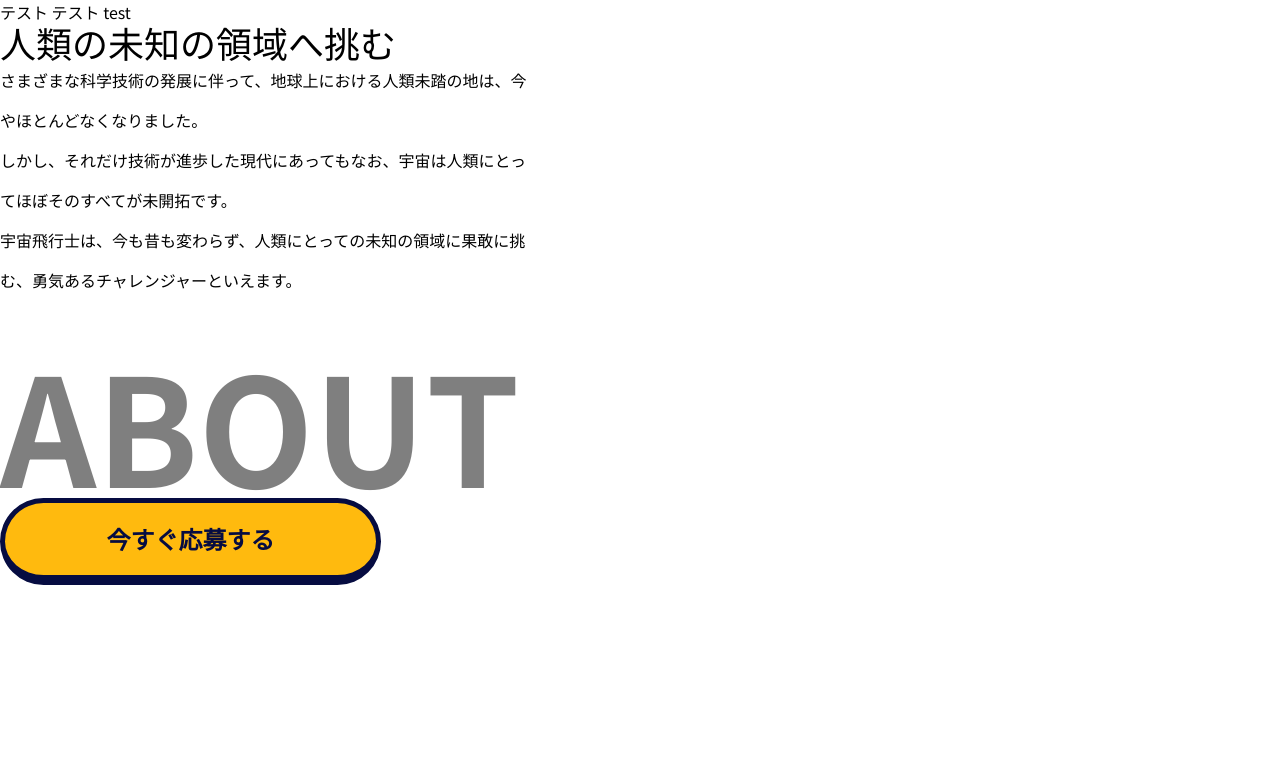
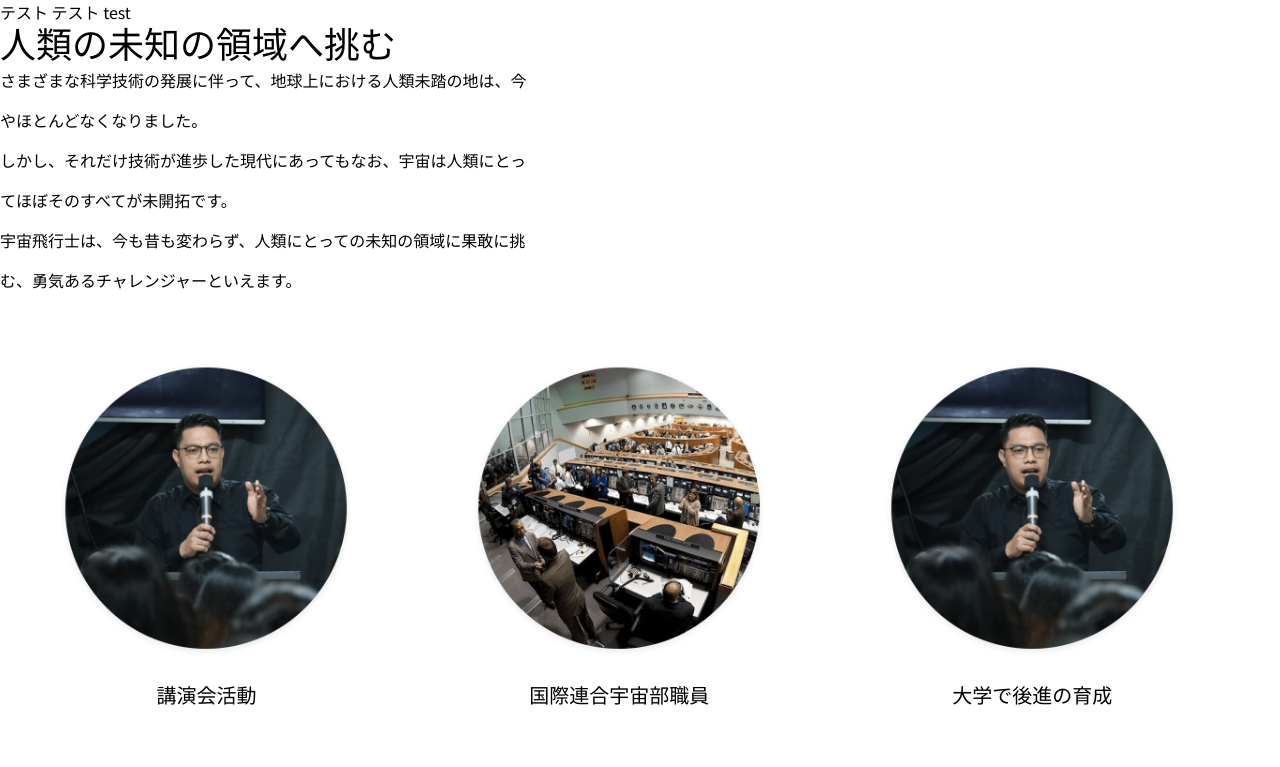
Before and after one commit to YoshitakaKurahashi/noza_yoshitaka, a website: page index.html in a window 1280 px wide. Shown: the top 767 px of the page. Drawn offline with nearby package versions, Linux system fonts and the light colour scheme.

Commit message:
careerコンテンツ作成2021//11/13

```diff
--- a/index.html
+++ b/index.html
@@ -49,21 +49,21 @@
     <ul class="career-contents">
       <li class="career-content">
         <div class="career-content__img">
-          <img src="" alt="">
+          <img src="/assets/images/common/career-img-1.png" alt="">
         </div><!-- /.career-content__img -->
-        <div class="career-content__title"></div><!-- /.career-content__title -->
+        <div class="career-content__title">講演会活動</div><!-- /.career-content__title -->
       </li><!-- /.career-content -->
       <li class="career-content">
         <div class="career-content__img">
-          <img src="" alt="">
+          <img src="/assets/images/common/career-img-2.png" alt="">
         </div><!-- /.career-content__img -->
-        <div class="career-content__title"></div><!-- /.career-content__title -->
+        <div class="career-content__title">国際連合宇宙部職員</div><!-- /.career-content__title -->
       </li><!-- /.career-content -->
       <li class="career-content">
         <div class="career-content__img">
-          <img src="" alt="">
+          <img src="/assets/images/common/career-img-1.png" alt="">
         </div><!-- /.career-content__img -->
-        <div class="career-content__title"></div><!-- /.career-content__title -->
+        <div class="career-content__title">大学で後進の育成</div><!-- /.career-content__title -->
       </li><!-- /.career-content -->
     </ul><!-- /.career-content -->
 
--- a/src/sass/module/_career.scss
+++ b/src/sass/module/_career.scss
@@ -1,18 +1,28 @@
 .career-contents {
-
+display: flex;
+max-width: rem(1240);
+width: 100%;
+background: $white;
+padding: rem(60) 0;
 }
 
 .career-content {
-
+width: 33.3%;
 }
 
 .career-content__img {
-
+max-width: rem(300);
+width: 100%;
+margin: auto;
+margin-bottom: rem(20);
   img {
 
   }
 }
 
 .career-content__title {
-
+text-align: center;
+font-size: rem(20);
+line-height: rem(30);
+letter-spacing: 2%;
 }
```
Also changed, not shown: assets/css/styles.css.
